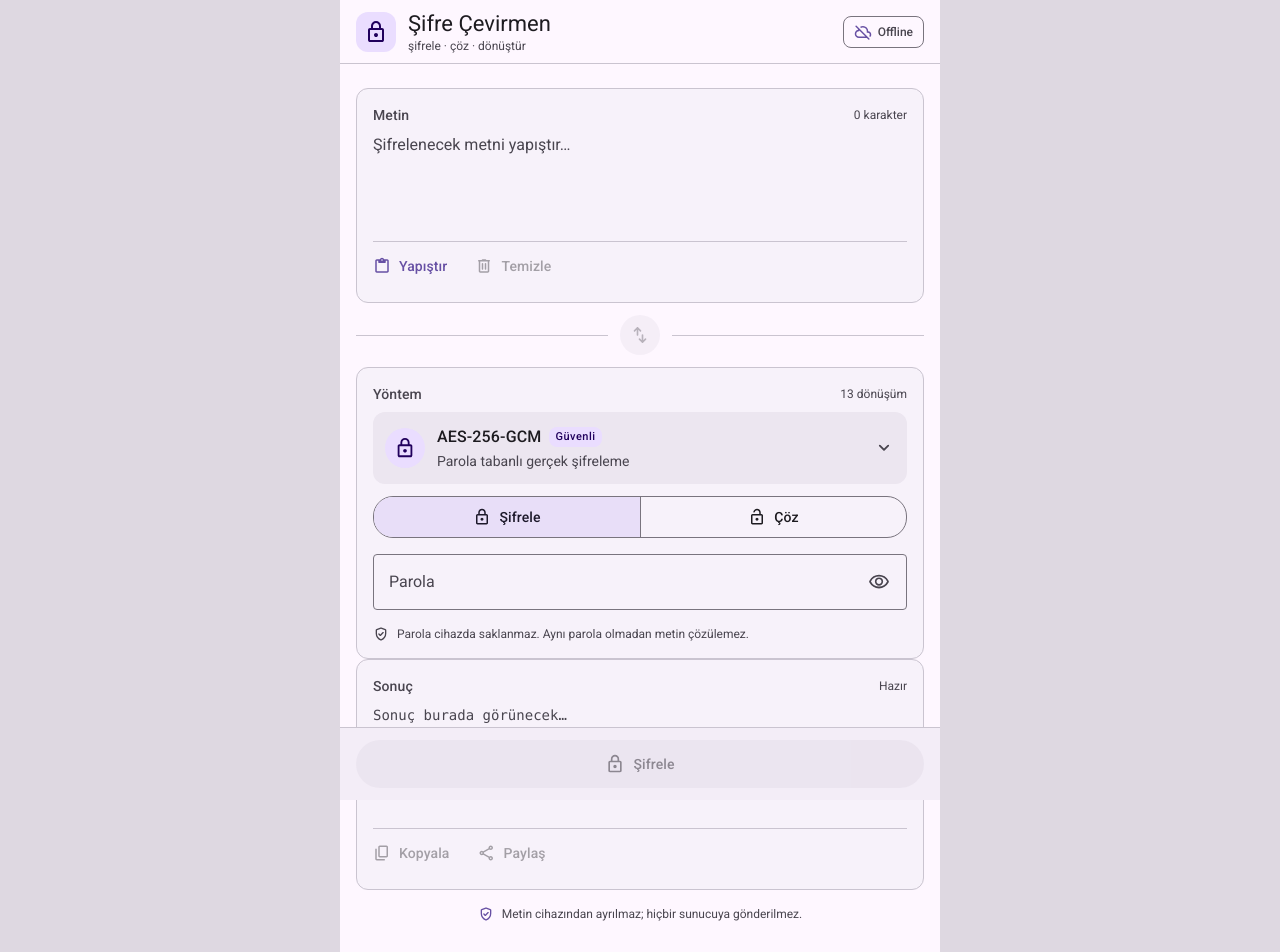
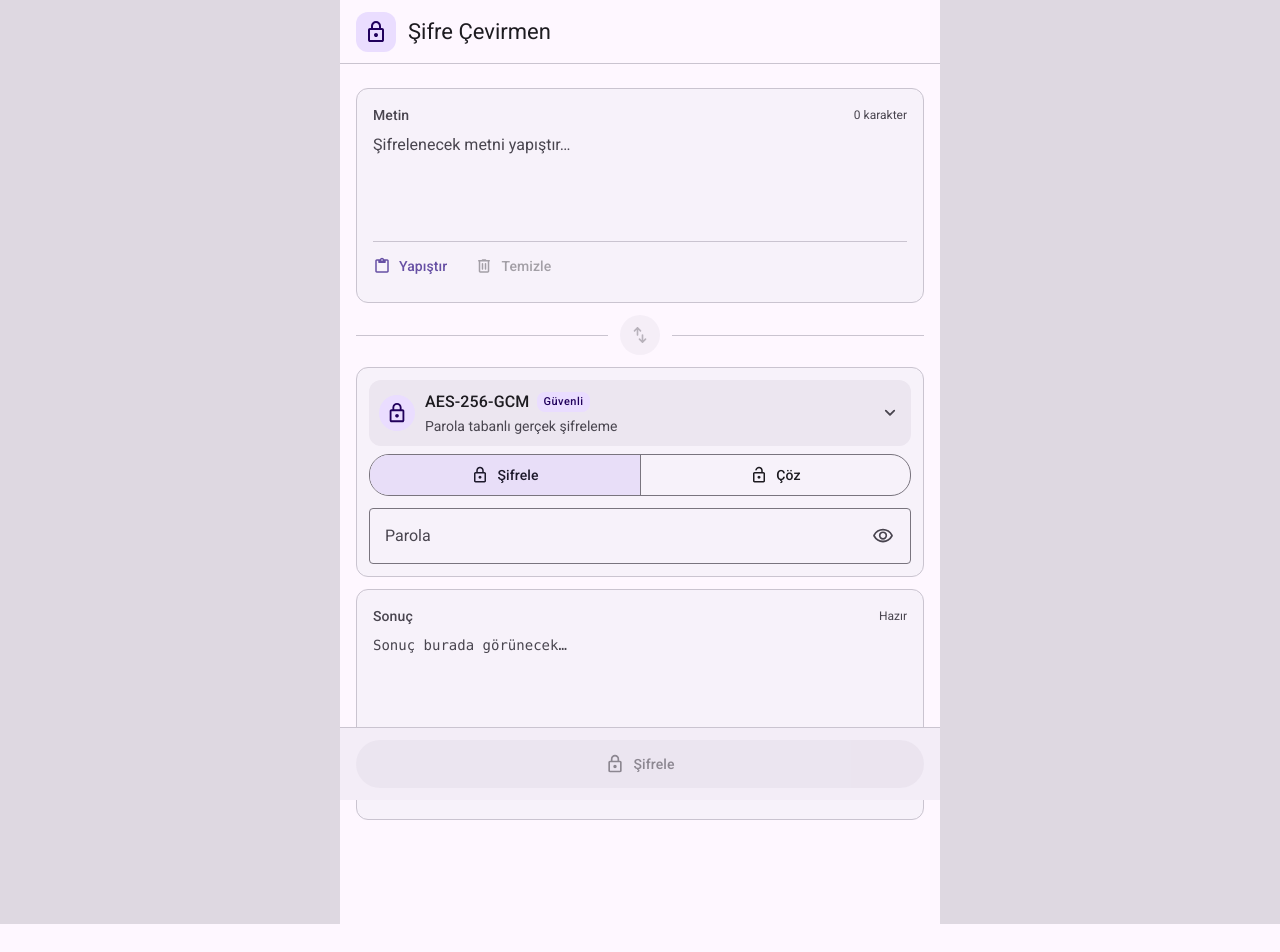
Before and after one commit to olcanaskar/cipher-translator, a React (Vite) app: page / in a window 1280 px wide. Shown: the top 952 px of the page. After the commit the page ends 924 px from the top, so only its background shows below. Built offline with nearby package versions, Linux system fonts and the light colour scheme.

Commit message:
fix: simplify header and compact the method card

```diff
--- a/src/App.tsx
+++ b/src/App.tsx
@@ -138,15 +138,8 @@ function App() {
           <span className="app-logo">
             <Icon name="lock" size={24} />
           </span>
-          <div className="brand-copy">
-            <h1 className="app-title">Şifre Çevirmen</h1>
-            <p className="app-subtitle">şifrele · çöz · dönüştür</p>
-          </div>
+          <h1 className="app-title">Şifre Çevirmen</h1>
         </div>
-        <span className="status-chip">
-          <Icon name="offline" size={18} />
-          Offline
-        </span>
       </header>
 
       <main className={`content${cipher.manual ? ' content--with-bar' : ''}`}>
@@ -200,11 +193,6 @@ function App() {
         </div>
 
         <section className="card method-card">
-          <div className="card-head">
-            <span className="card-label">Yöntem</span>
-            <span className="supporting-text">13 dönüşüm</span>
-          </div>
-
           <button
             type="button"
             className="method-button"
@@ -333,10 +321,6 @@ function App() {
           </div>
         </section>
 
-        <p className="privacy-note">
-          <Icon name="shield" size={16} />
-          <span>Metin cihazından ayrılmaz; hiçbir sunucuya gönderilmez.</span>
-        </p>
       </main>
 
       {cipher.manual ? (
--- a/src/lib/ciphers/registry.ts
+++ b/src/lib/ciphers/registry.ts
@@ -40,7 +40,6 @@ const aesGcm: CipherDefinition = {
   keyKind: 'password',
   security: 'strong',
   manual: true,
-  note: 'Parola cihazda saklanmaz. Aynı parola olmadan metin çözülemez.',
   encode: (input, context) => aesEncrypt(input, context.key),
   decode: (input, context) => aesDecrypt(input, context.key),
 }
--- a/src/styles/global.css
+++ b/src/styles/global.css
@@ -189,7 +189,7 @@ p {
   z-index: 10;
   display: flex;
   align-items: center;
-  justify-content: space-between;
+  justify-content: flex-start;
   gap: 12px;
   min-height: 64px;
   padding: calc(env(safe-area-inset-top) + 8px) 16px 8px;
@@ -200,6 +200,7 @@ p {
 .top-app-bar__brand {
   display: flex;
   align-items: center;
+  flex: 1;
   gap: 12px;
   min-width: 0;
 }
@@ -215,10 +216,6 @@ p {
   color: var(--md-sys-color-on-primary-container);
 }
 
-.brand-copy {
-  min-width: 0;
-}
-
 .app-title {
   overflow: hidden;
   color: var(--md-sys-color-on-surface);
@@ -230,41 +227,11 @@ p {
   white-space: nowrap;
 }
 
-.app-subtitle {
-  overflow: hidden;
-  color: var(--md-sys-color-on-surface-variant);
-  font-size: 12px;
-  font-weight: 400;
-  line-height: 16px;
-  text-overflow: ellipsis;
-  white-space: nowrap;
-}
-
-.status-chip {
-  display: inline-flex;
-  align-items: center;
-  gap: 6px;
-  flex: none;
-  height: 32px;
-  padding: 0 10px;
-  border: 1px solid var(--md-sys-color-outline);
-  border-radius: 8px;
-  color: var(--md-sys-color-on-surface-variant);
-  background: transparent;
-  font-size: 12px;
-  font-weight: 500;
-  line-height: 16px;
-  white-space: nowrap;
-}
-
-.status-chip svg {
-  color: var(--md-sys-color-primary);
-}
-
 .content {
   display: flex;
   flex-direction: column;
-  padding: 16px 16px calc(32px + env(safe-area-inset-bottom));
+  gap: 12px;
+  padding: 16px 16px calc(24px + env(safe-area-inset-bottom));
 }
 
 .content--with-bar {
@@ -388,7 +355,7 @@ p {
   display: flex;
   align-items: center;
   gap: 12px;
-  padding: 12px 0;
+  min-height: 40px;
 }
 
 .swap-line {
@@ -415,13 +382,17 @@ p {
   cursor: not-allowed;
 }
 
+.method-card {
+  padding: 12px;
+}
+
 .method-button {
   display: flex;
   align-items: center;
-  gap: 12px;
+  gap: 10px;
   width: 100%;
-  min-height: 72px;
-  padding: 12px;
+  min-height: 64px;
+  padding: 10px;
   border: 0;
   border-radius: 12px;
   background: var(--md-sys-color-surface-container-high);
@@ -433,9 +404,9 @@ p {
   display: grid;
   place-items: center;
   flex: none;
-  width: 40px;
-  height: 40px;
-  border-radius: 20px;
+  width: 36px;
+  height: 36px;
+  border-radius: 18px;
 }
 
 .method-icon--modern,
@@ -576,7 +547,7 @@ p {
   display: grid;
   grid-template-columns: 1fr 1fr;
   width: 100%;
-  margin-top: 12px;
+  margin-top: 8px;
 }
 
 .segmented-button--full button {
@@ -599,8 +570,8 @@ p {
   display: flex;
   align-items: center;
   gap: 8px;
-  margin-top: 12px;
-  padding: 12px;
+  margin-top: 8px;
+  padding: 10px 12px;
   border-radius: 12px;
   background: var(--md-sys-color-secondary-container);
   color: var(--md-sys-color-on-secondary-container);
@@ -616,8 +587,8 @@ p {
 .key-panel {
   display: flex;
   flex-direction: column;
-  gap: 16px;
-  margin-top: 16px;
+  gap: 12px;
+  margin-top: 12px;
 }
 
 .field-label {
@@ -818,8 +789,8 @@ p {
   align-items: center;
   gap: 8px;
   width: 100%;
-  margin-top: 16px;
-  padding: 12px 16px;
+  margin-top: 12px;
+  padding: 10px 12px;
   border: 0;
   border-radius: 12px;
   background: var(--md-sys-color-secondary-container);
@@ -838,7 +809,7 @@ p {
   display: flex;
   align-items: flex-start;
   gap: 8px;
-  margin-top: 16px;
+  margin-top: 12px;
   color: var(--md-sys-color-on-surface-variant);
   font-size: 12px;
   font-weight: 400;
@@ -853,8 +824,7 @@ p {
   display: flex;
   align-items: flex-start;
   gap: 12px;
-  margin-top: 16px;
-  padding: 16px;
+  padding: 12px 14px;
   border-radius: 12px;
   background: var(--md-sys-color-error-container);
   color: var(--md-sys-color-on-error-container);
@@ -865,24 +835,6 @@ p {
 
 .error-banner svg {
   flex: none;
-}
-
-.privacy-note {
-  display: flex;
-  align-items: center;
-  justify-content: center;
-  gap: 8px;
-  margin-top: 16px;
-  color: var(--md-sys-color-on-surface-variant);
-  font-size: 12px;
-  font-weight: 400;
-  line-height: 16px;
-  text-align: center;
-}
-
-.privacy-note svg {
-  flex: none;
-  color: var(--md-sys-color-primary);
 }
 
 .bottom-bar {
@@ -1309,11 +1261,6 @@ p {
     line-height: 26px;
   }
 
-  .status-chip {
-    padding: 0 8px;
-    font-size: 11px;
-  }
-
   .method-name-row .badge {
     display: none;
   }
```
